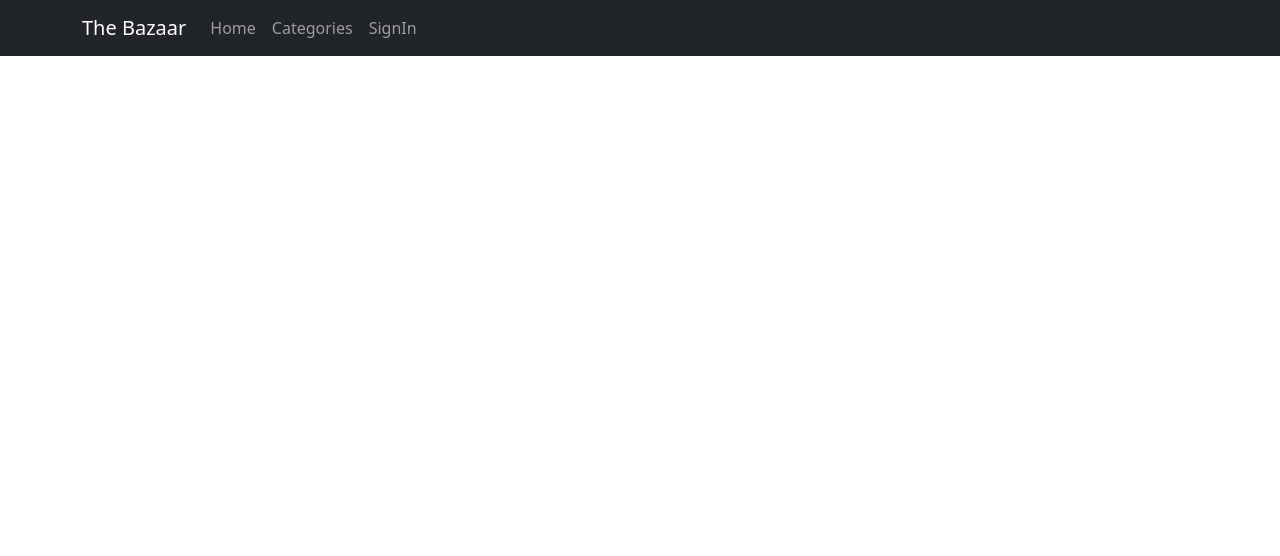
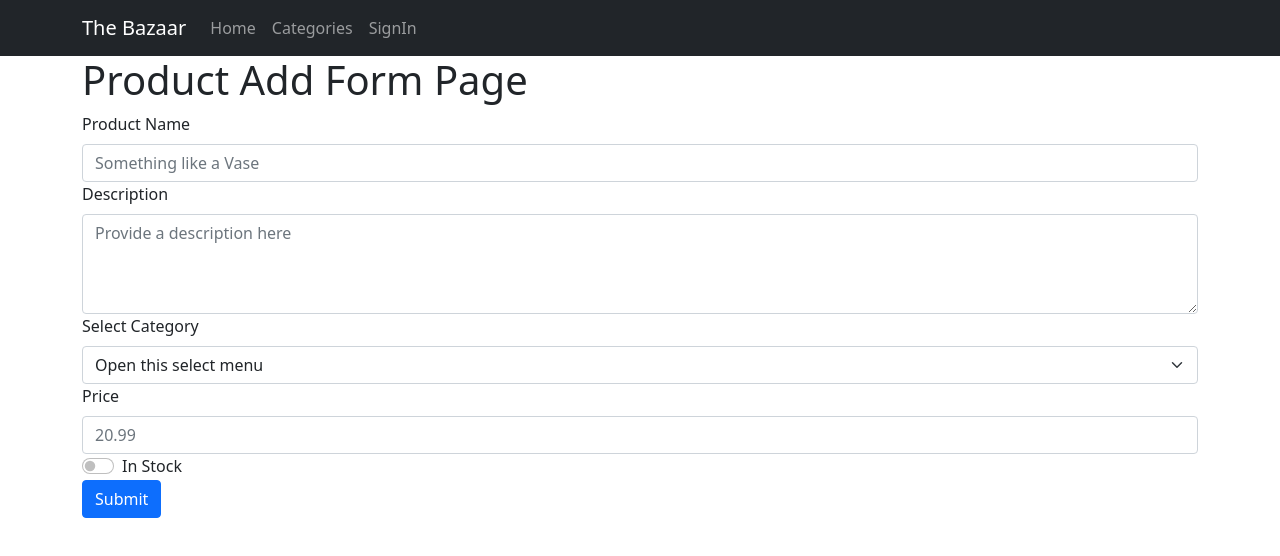
Before and after one commit to asifkamal-dev/the-bazaar-frontend, a React (Create React App) app: page /product/add in a window 1280 px wide. Shown: the top 556 px of the page. Built offline with nearby package versions, Linux system fonts and the light colour scheme.

Commit message:
created my first product

```diff
--- a/src/App.js
+++ b/src/App.js
@@ -3,9 +3,9 @@ import 'bootstrap/dist/css/bootstrap.min.css'; // Bootstrap css stylesheet
 import { Route } from 'react-router-dom'
 
 import Header from './components/header/header'
-import ProductsView from './components/products/products-view';
+import ProductsList from './pages/Products_List';
 import Homepage from './components/homepage/homepage';
-
+import AddProductForm from './pages/AddProductForm';
 
 
 
@@ -14,7 +14,9 @@ function App() {
     <div>
       <Header />
       <Route exact path ='/' component={Homepage} />
-      <Route  path ='/home' component={ProductsView} />
+      <Route path ='/home' component={ProductsList} />
+      <Route path ='/product/add' component={AddProductForm} />
+      {/* <Route path = */}
 
     </div>
   );
--- /dev/null
+++ b/src/pages/AddProductForm.jsx
@@ -0,0 +1,128 @@
+import axios from "axios";
+import { React, useState, useEffect } from "react";
+import { Form, Container, Button } from "react-bootstrap";
+
+function AddProductForm() {
+  const initialState = {
+    category: null,
+    created_by: null,
+    name: "",
+    description: "",
+    price: null,
+    in_stock: false,
+  };
+
+  const [productForm, setProductForm] = useState(initialState);
+
+  const handleChange = (e) => {
+    const { name, value } = e.target;
+    setProductForm((oldData) => {
+      return {
+        ...oldData,
+        [name]: value,
+      };
+    });
+  };
+  console.log(productForm);
+
+  const [validated, setValidated] = useState(false);
+
+  const handleSubmit = (event) => {
+    event.preventDefault();
+    // Thought i needed headers, I didn't for submission
+    // const headers = { "Content-Type": "application/json" };
+    console.log(productForm);
+
+    const newProduct = {
+      name: productForm.name,
+      description: productForm.description,
+      category: parseInt(productForm.category),
+      created_by: 1,
+      price: productForm.price,
+      in_stock: true,
+    };
+    console.log(newProduct);
+    // Submission through backend
+    const url = "http://localhost:8000/products/";
+    axios
+      .post(url, newProduct)
+      .then((res) => console.log(res.data))
+      // .then((window.location = "http://localhost:3000/home"));
+    setProductForm(initialState);
+  };
+
+  return (
+    <div>
+      <Container>
+        <h1>Product Add Form Page</h1>
+        <Form noValidate validate={validated} onSubmit={handleSubmit}>
+          <Form.Group controlId="name">
+            <Form.Label>Product Name</Form.Label>
+            <Form.Control
+              required
+              name="name"
+              // value={setProductForm.name}
+              onChange={handleChange}
+              type="text"
+              placeholder="Something like a Vase"
+            />
+            <Form.Control.Feedback>Looks Good!</Form.Control.Feedback>
+          </Form.Group>
+          <Form.Group controlId="description">
+            <Form.Label>Description</Form.Label>
+            <Form.Control
+              required
+              name="description"
+              onChange={handleChange}
+              as="textarea"
+              style={{ height: "100px" }}
+              placeholder="Provide a description here"
+            />
+            <Form.Control.Feedback>Looks Good!</Form.Control.Feedback>
+          </Form.Group>
+          <Form.Group>
+            <Form.Label controlID="category">Select Category </Form.Label>
+            <Form.Select
+              name="category"
+              value={setProductForm.category}
+              onChange={handleChange}
+              aria-label="Default select example"
+            >
+              <option>Open this select menu</option>
+              <option value="7">Pottery</option>
+              <option value="8">Arts</option>
+              <option value="9">Crafts</option>
+            </Form.Select>
+          </Form.Group>
+          <Form.Group controlId="price">
+            <Form.Label>Price</Form.Label>
+            <Form.Control
+              required
+              name="price"
+              // value={setProductForm.name}
+              onChange={handleChange}
+              type="number"
+              placeholder="20.99"
+            />
+            <Form.Control.Feedback>Looks Good!</Form.Control.Feedback>
+          </Form.Group>
+          <Form.Group>
+            <Form.Check
+              type="switch"
+              controlID="in_stock"
+              label="In Stock"
+              name="in_stock"
+              onChange={handleChange}
+            />
+          </Form.Group>
+          <Button variant="primary" type="submit">
+            {" "}
+            Submit{" "}
+          </Button>
+        </Form>
+      </Container>
+    </div>
+  );
+}
+
+export default AddProductForm;
--- a/src/components/products/products-view.jsx
+++ b/src/pages/Products_List.jsx
@@ -5,7 +5,7 @@ import { Row, Col, Card, Button, Container, CardGroup } from "react-bootstrap";
 // import Button from "react-bootstrap/Button";
 // import { Container } from "react-bootstrap";
 
-function ProductsView() {
+function ProductsList() {
   const [products, setProducts] = useState([]);
   useEffect(() => {
     const getProducts = async () => {
@@ -58,7 +58,9 @@ function ProductsView() {
 
   //statement to wait for products to load before loading data.
   if (!products) return "Loading Data";
-  console.log(products);
+  // console.log(products);
+  // console.log(products[1].category_id);
+
   return (
     <div>
       <div className="position-relative overflow-hidden p-3 p-md-5 m-md-3 text-center bg-light">
@@ -77,6 +79,7 @@ function ProductsView() {
       </div>
 
       <Container>
+        <Button href='/product/add' > Add Product </Button>
         <CardGroup>
           <Row xs={1} md={2} lg={3} className="g-4">
             {products.map((product) => (
@@ -105,4 +108,4 @@ function ProductsView() {
   );
 }
 
-export default ProductsView;
+export default ProductsList;
```
